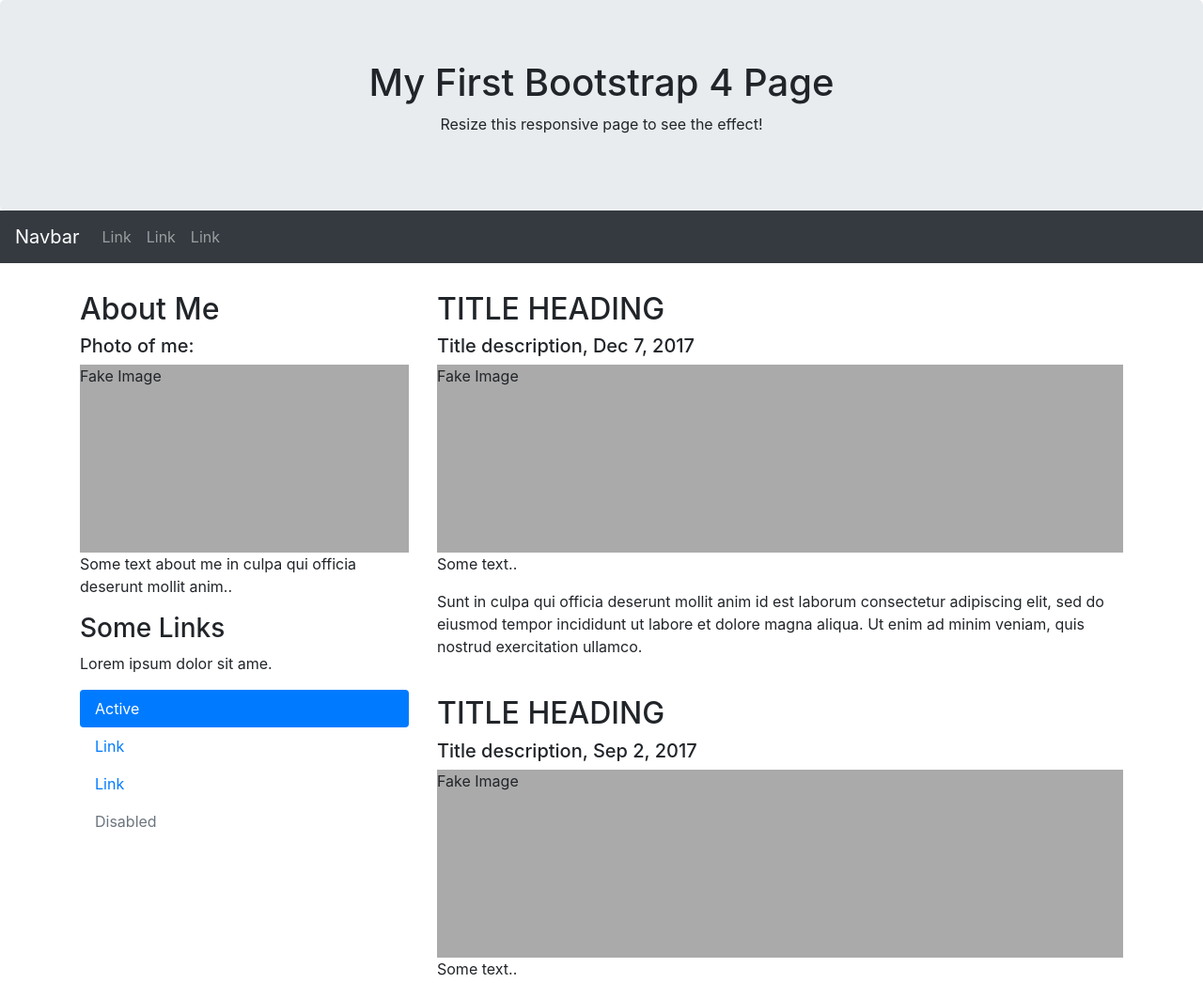
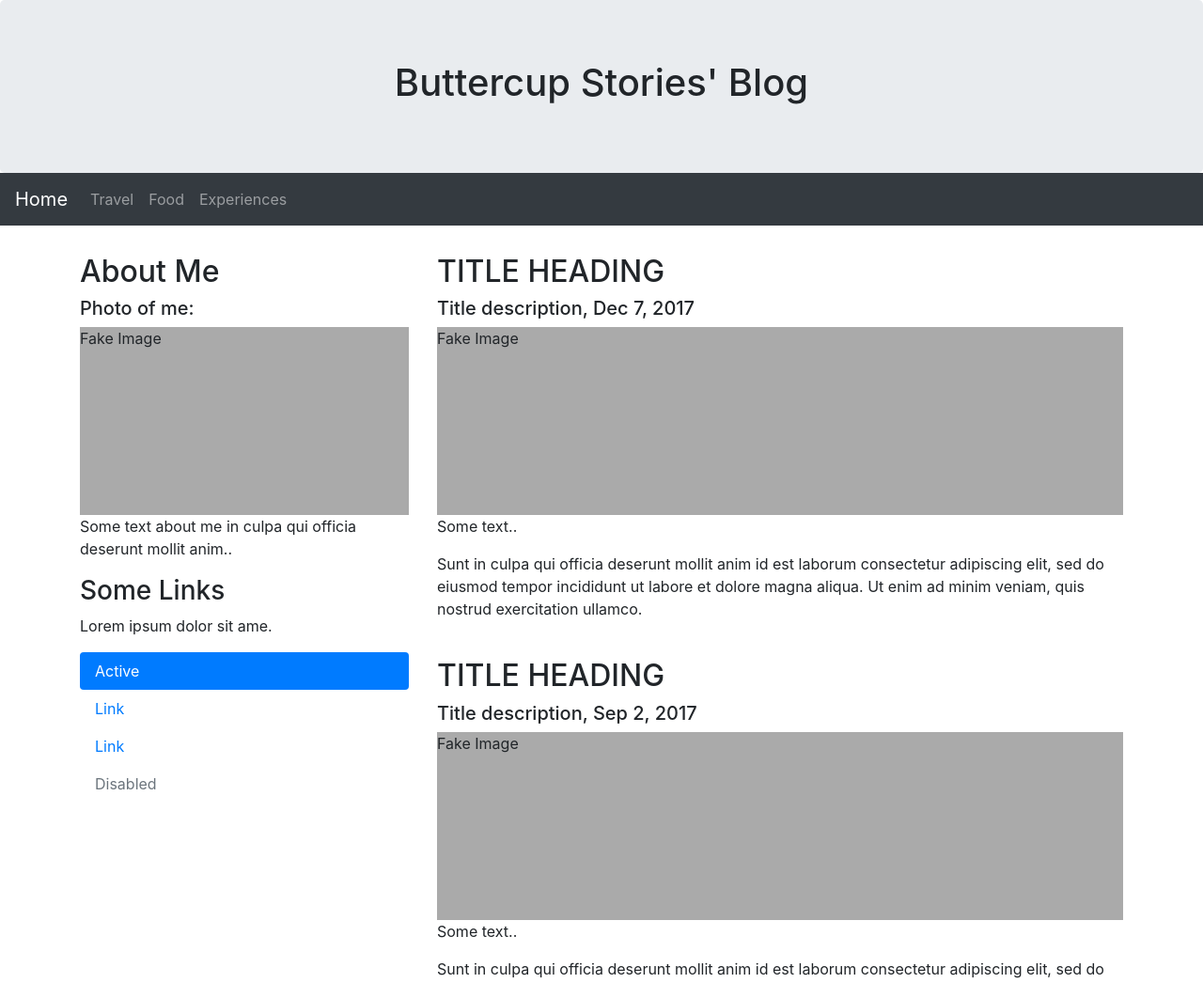
Before and after one commit to ButtercupStoriesForBlogs/ButterCupStories, a plain HTML site: page index.html in a window 1280 px wide. Shown: the top 1046 px of the page at 94% size. Drawn offline with nearby package versions, Linux system fonts and the light colour scheme.

Commit message:
Update index.html

```diff
--- a/index.html
+++ b/index.html
@@ -1,7 +1,7 @@
 <!DOCTYPE html>
 <html lang="en">
 <head>
-  <title>Bootstrap 4 Website Example</title>
+  <title>Buttercup Stories</title>
   <meta charset="utf-8">
   <meta name="viewport" content="width=device-width, initial-scale=1">
   <link rel="stylesheet" href="https://maxcdn.bootstrapcdn.com/bootstrap/4.3.1/css/bootstrap.min.css">
@@ -18,25 +18,24 @@
 <body>
 
 <div class="jumbotron text-center" style="margin-bottom:0">
-  <h1>My First Bootstrap 4 Page</h1>
-  <p>Resize this responsive page to see the effect!</p>
+  <h1>Buttercup Stories' Blog</h1>
 </div>
 
 <nav class="navbar navbar-expand-sm bg-dark navbar-dark">
-  <a class="navbar-brand" href="#">Navbar</a>
+  <a class="navbar-brand" href="#">Home</a>
   <button class="navbar-toggler" type="button" data-toggle="collapse" data-target="#collapsibleNavbar">
     <span class="navbar-toggler-icon"></span>
   </button>
   <div class="collapse navbar-collapse" id="collapsibleNavbar">
     <ul class="navbar-nav">
       <li class="nav-item">
-        <a class="nav-link" href="#">Link</a>
+        <a class="nav-link" href="#">Travel</a>
       </li>
       <li class="nav-item">
-        <a class="nav-link" href="#">Link</a>
+        <a class="nav-link" href="#">Food</a>
       </li>
       <li class="nav-item">
-        <a class="nav-link" href="#">Link</a>
+        <a class="nav-link" href="#">Experiences</a>
       </li>
     </ul>
   </div>
```
